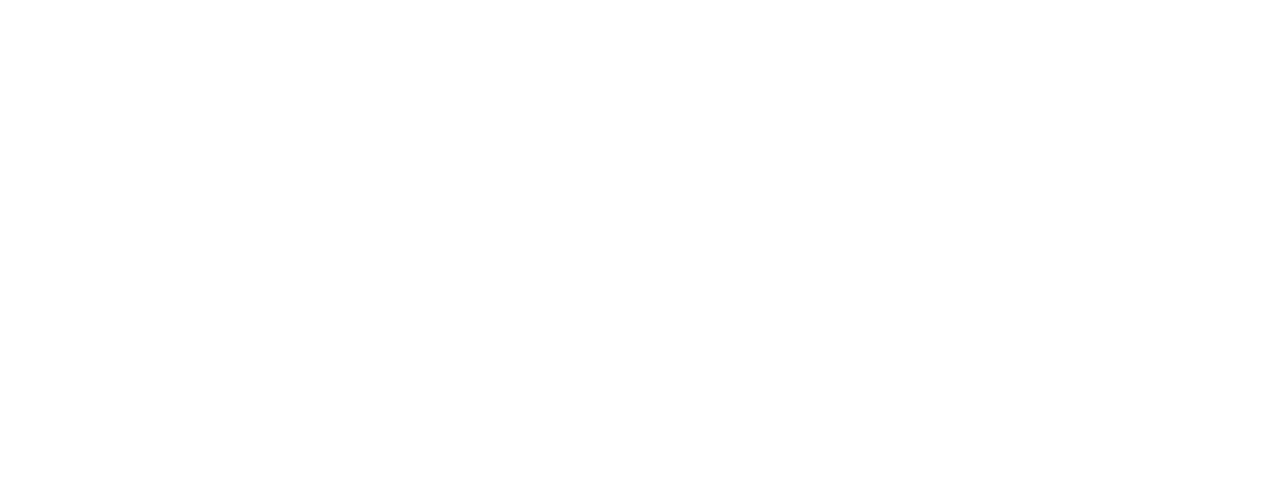
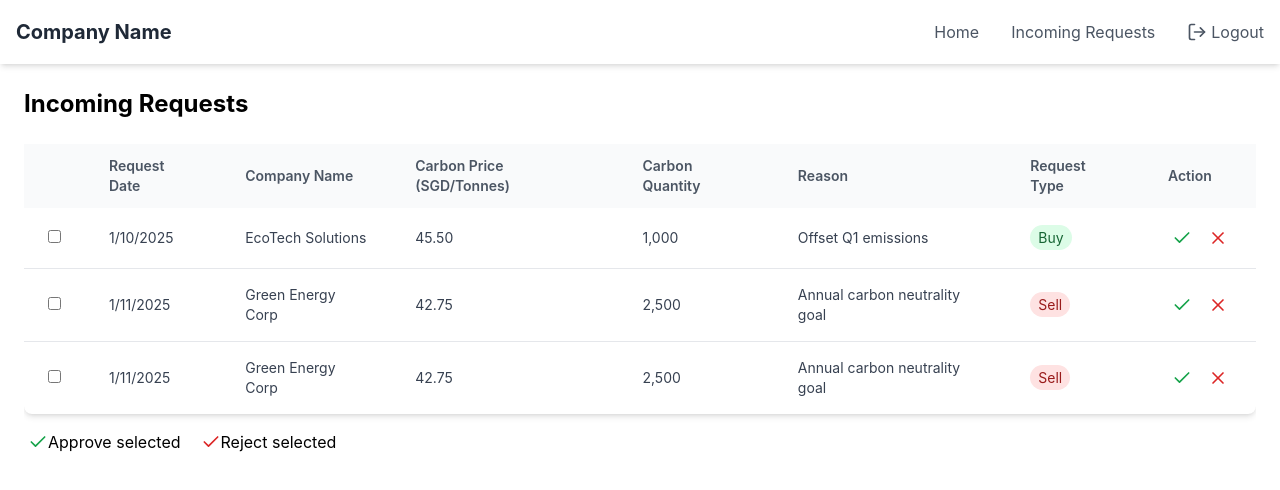
Before and after one commit to Echilled/DBSTechtrek_table_1, a React (Create React App) app in the folder frontend/: page / in a window 1280 px wide. Shown: the top 490 px of the page. Built offline with nearby package versions, Linux system fonts and the light colour scheme.

Commit message:
Incoming Request Page

```diff
--- a/frontend/src/App.css
+++ b/frontend/src/App.css
@@ -8,90 +8,3 @@
   padding: 20px;
   background-color: #f8f9fa;
 }
-
-header nav {
-  background-color: #000;
-  padding: 20px;
-}
-
-header nav h1 {
-  margin: 0;
-  color: #ff0000;
-  font-size: 24px;
-}
-
-footer {
-  margin-top: 20px;
-  padding: 10px;
-  background-color: #000;
-  color: #fff;
-  font-size: 14px;
-}
-
-button {
-  background-color: #ff0000;
-  color: #fff;
-  border: none;
-  padding: 10px 20px;
-  font-size: 16px;
-  border-radius: 5px;
-  cursor: pointer;
-  margin-top: 10px;
-}
-
-button:hover {
-  background-color: #cc0000;
-}
-
-.card {
-  background-color: #fff;
-  border: 1px solid #000;
-  margin: 20px auto;
-  padding: 20px;
-  border-radius: 5px;
-  box-shadow: 0px 4px 6px rgba(0, 0, 0, 0.2);
-  max-width: 900px;
-  width: 100%;
-}
-
-.card h2 {
-  color: #ff0000;
-  margin-bottom: 15px;
-}
-
-.requests-table {
-  width: 100%;
-  border-collapse: collapse;
-  margin: 20px 0;
-}
-
-.requests-table th, .requests-table td {
-  border: 1px solid #000;
-  padding: 12px;
-  text-align: left;
-}
-
-.requests-table th {
-  background-color: #f8f9fa;
-  color: #ff0000;
-}
-
-.requests-table tr:nth-child(even) {
-  background-color: #f2f2f2;
-}
-
-.requests-table tr:hover {
-  background-color: #e0e0e0;
-}
-
-@media (max-width: 768px) {
-  .card {
-    margin: 10px;
-    padding: 15px;
-  }
-
-  .requests-table th, .requests-table td {
-    font-size: 14px;
-    padding: 10px;
-  }
-}
--- a/frontend/src/App.js
+++ b/frontend/src/App.js
@@ -1,10 +1,14 @@
 import React from "react";
+import "./App.css";
 import LandingPage from "./components/pages/landingPage";
+import Layout from "./components/layout/Layout";
+import IncomingRequests from "./components/pages/IncomingRequests";
 
 function App() {
   return (
-    <div className="App">
-      <LandingPage />
+    <div>
+      <Layout />
+      <IncomingRequests />
     </div>
   );
 }
--- a/frontend/src/components/layout/layout.js
+++ b/frontend/src/components/layout/layout.js
@@ -1,6 +1,6 @@
 import { LogOut } from "lucide-react";
 
-const Layout = () => {
+const Layout = ({ children }) => {
   const handleLogout = () => {
     // Add your logout logic here
     console.log("Logging out...");
--- /dev/null
+++ b/frontend/src/components/pages/IncomingRequests.js
@@ -0,0 +1,185 @@
+import { Check, X } from "lucide-react";
+import { useState } from "react";
+
+const IncomingRequests = () => {
+  // Sample data
+  const requests = [
+    {
+      id: 1,
+      requestDate: "2025-01-10",
+      requestorCompanyName: "EcoTech Solutions",
+      carbonUnitPrice: 45.5,
+      carbonQuantity: 1000,
+      requestReason: "Offset Q1 emissions",
+      requestType: "Buy",
+    },
+    {
+      id: 2,
+      requestDate: "2025-01-11",
+      requestorCompanyName: "Green Energy Corp",
+      carbonUnitPrice: 42.75,
+      carbonQuantity: 2500,
+      requestReason: "Annual carbon neutrality goal",
+      requestType: "Sell",
+    },
+    {
+      id: 3,
+      requestDate: "2025-01-11",
+      requestorCompanyName: "Green Energy Corp",
+      carbonUnitPrice: 42.75,
+      carbonQuantity: 2500,
+      requestReason: "Annual carbon neutrality goal",
+      requestType: "Sell",
+    },
+  ];
+
+  const [selectedIds, setSelectedIds] = useState([]);
+
+  const handleAccept = (id) => {
+    // Add your accept logic here
+    console.log("Accepting request:", id);
+  };
+
+  const handleReject = (id) => {
+    // Add your reject logic here
+    console.log("Rejecting request:", id);
+  };
+
+  const handleSelect = (id) => {
+    // Removes the id if already in the array, else add
+    if (selectedIds.includes(id)) {
+      setSelectedIds((prevSelectedIds) =>
+        prevSelectedIds.filter((e) => e !== id)
+      );
+    } else {
+      setSelectedIds((prevSelectedIds) => [...prevSelectedIds, id]);
+    }
+  };
+
+  const handleApproveSelected = () => {
+    // Add your accept logic here
+  };
+
+  const handleRejectSelected = () => {
+    // Add your reject logic here
+  };
+
+  return (
+    <div className="p-6">
+      <h2 className="text-2xl font-bold mb-6">Incoming Requests</h2>
+      <div className="overflow-x-auto">
+        <table className="min-w-full bg-white shadow-md rounded-lg">
+          <thead className="bg-gray-50">
+            <tr>
+              <th />
+              <th className="px-6 py-3 text-left text-sm font-semibold text-gray-600">
+                Request Date
+              </th>
+              <th className="px-6 py-3 text-left text-sm font-semibold text-gray-600">
+                Company Name
+              </th>
+              <th className="px-6 py-3 text-left text-sm font-semibold text-gray-600">
+                Carbon Price (SGD/Tonnes)
+              </th>
+              <th className="px-6 py-3 text-left text-sm font-semibold text-gray-600">
+                Carbon Quantity
+              </th>
+              <th className="px-6 py-3 text-left text-sm font-semibold text-gray-600">
+                Reason
+              </th>
+              <th className="px-6 py-3 text-left text-sm font-semibold text-gray-600">
+                Request Type
+              </th>
+              <th className="px-6 py-3 text-left text-sm font-semibold text-gray-600">
+                Action
+              </th>
+            </tr>
+          </thead>
+          <tbody className="divide-y divide-gray-200">
+            {requests.map((request) => (
+              <tr key={request.id} className="hover:bg-gray-50">
+                <td className="px-6 py-4 text-sm text-gray-700">
+                  <input
+                    type="checkbox"
+                    className="checked:bg-blue-600 checked:border-transparent"
+                    onChange={() => handleSelect(request.id)}
+                  />
+                </td>
+                <td className="px-6 py-4 text-sm text-gray-700">
+                  {new Date(request.requestDate).toLocaleDateString()}
+                </td>
+                <td className="px-6 py-4 text-sm text-gray-700">
+                  {request.requestorCompanyName}
+                </td>
+                <td className="px-6 py-4 text-sm text-gray-700">
+                  {request.carbonUnitPrice.toFixed(2)}
+                </td>
+                <td className="px-6 py-4 text-sm text-gray-700">
+                  {request.carbonQuantity.toLocaleString()}
+                </td>
+                <td className="px-6 py-4 text-sm text-gray-700">
+                  {request.requestReason}
+                </td>
+                <td className="px-6 py-4 text-sm text-gray-700">
+                  <span
+                    className={`px-2 py-1 rounded-full ${
+                      request.requestType === "Buy"
+                        ? "bg-green-100 text-green-800"
+                        : "bg-red-100 text-red-800"
+                    }`}
+                  >
+                    {request.requestType}
+                  </span>
+                </td>
+                <td className="px-6 py-4 text-sm">
+                  <div className="flex space-x-2">
+                    {/* Accept request button */}
+                    <button
+                      onClick={() => handleAccept(request.id)}
+                      className="p-1 rounded-full text-green-600 hover:bg-green-100"
+                      title="Accept"
+                    >
+                      <Check className="h-5 w-5" />
+                    </button>
+                    {/* Reject request button */}
+                    <button
+                      onClick={() => handleReject(request.id)}
+                      className="p-1 rounded-full text-red-600 hover:bg-red-100"
+                      title="Reject"
+                    >
+                      <X className="h-5 w-5" />
+                    </button>
+                  </div>
+                </td>
+              </tr>
+            ))}
+          </tbody>
+        </table>
+        <div className="flex space-x-3 py-3">
+          <button
+            onClick={() => handleApproveSelected()}
+            className="p-1 hover:bg-green-100"
+            title="AcceptSelected"
+          >
+            <div className="flex items-center space-x-2">
+              <Check className="text-green-600 h-5 w-5" />
+              Approve selected
+            </div>
+          </button>
+          <button
+            onClick={() => handleRejectSelected()}
+            className="p-1 hover:bg-red-100"
+            title="RejectSelected"
+          >
+            <div className="flex items-center space-x-2">
+              <Check className="text-red-600 h-5 w-5" />
+              Reject selected
+            </div>
+          </button>
+        </div>
+      </div>
+    </div>
+  );
+};
+
+export default IncomingRequests;
```
Also changed, not shown: frontend/src/index.js (+6 -6 lines).
